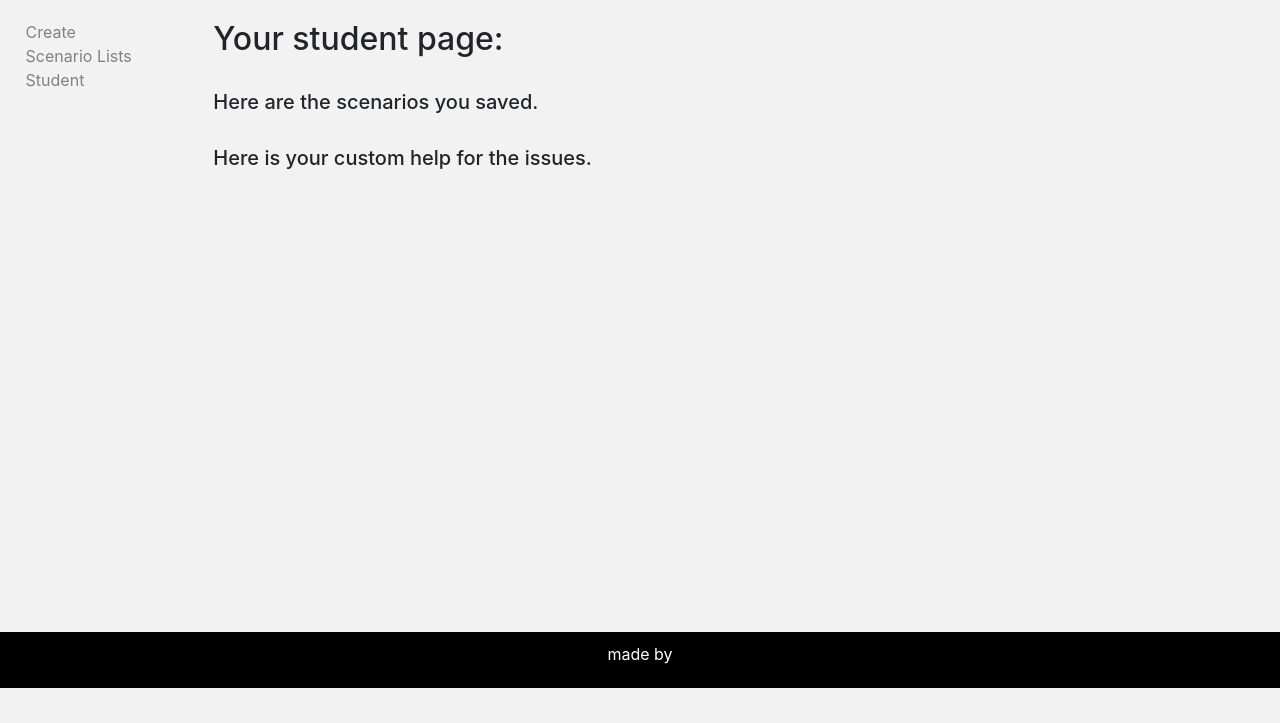
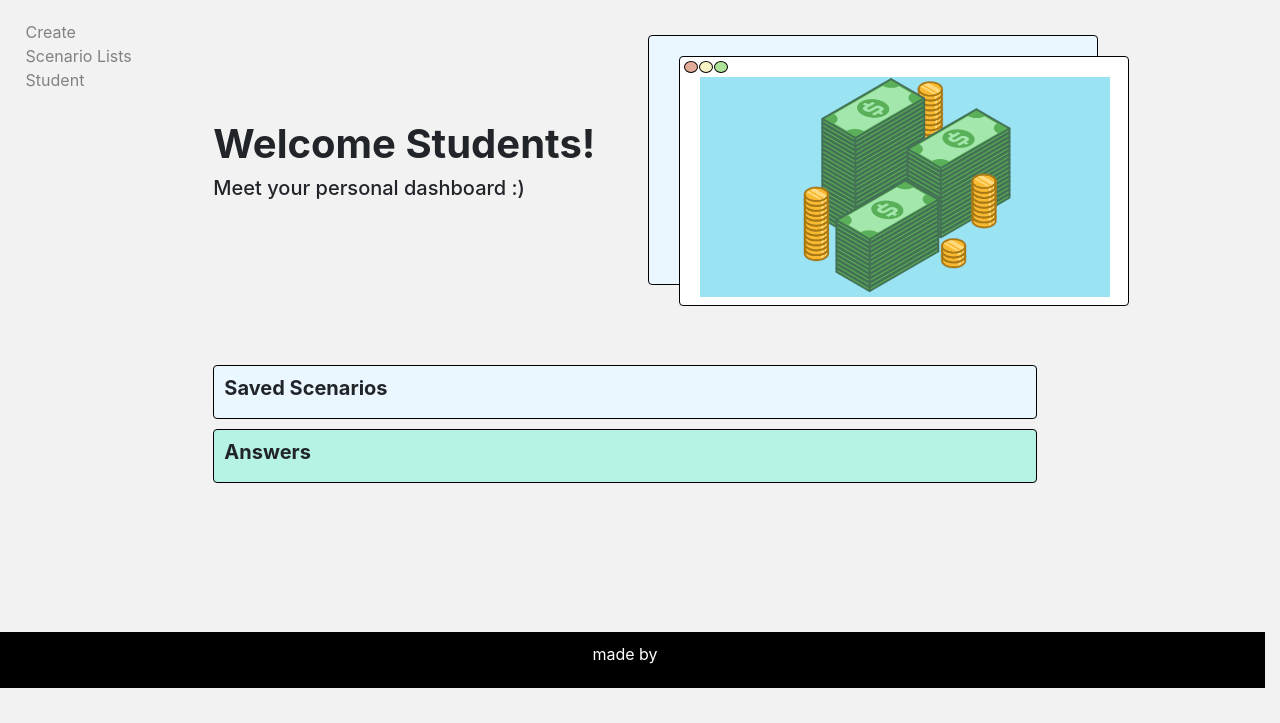
Before and after one commit to lailamay/CodeLabs, a Django app: page /student/ in a window 1280 px wide. Shown: the part 112-835 px from the top of the page. Run offline with Django 3.2, Linux system fonts and the light colour scheme; parts of the project's set-up code (start-up, migrations or seed data) failed here and were passed over; some libraries are stand-ins or nearby versions.

Commit message:
updated student dashboard and other small front-end things

```diff
--- a/mysite/main/templates/main/create.html
+++ b/mysite/main/templates/main/create.html
@@ -1,7 +1,7 @@
 {% extends 'main/base.html' %}
 {% block title %} Create New List {% endblock %}
 {% block content %}
-     <h1> <strong> Create New Scenario List </strong> </h1>
+     <h1 style = "padding-bottom: 5px;"> <strong> Create New Scenario List </strong> </h1>
      <form method="post" action="/create/" class="form-group">
          {% csrf_token %}
          <div class="input-group mb-3">
--- a/mysite/main/templates/main/scenario.html
+++ b/mysite/main/templates/main/scenario.html
@@ -5,7 +5,7 @@
 
 {% block content %}
 	<h1> <strong> View Scenario Lists </strong> </h1>
-	<h2>{{scenario_list.name}}</h2>
+	<h2 style = "padding-top: 5px;">{{scenario_list.name}}</h2>
 	<form method="post" action="#">
 		{% csrf_token %}
 		{% for scenario in scenario_list.scenario_set.all %}
--- a/mysite/main/templates/main/student.html
+++ b/mysite/main/templates/main/student.html
@@ -6,9 +6,73 @@ Student Page
 {% endblock %}
 
 {% block content %}
-<h2> Your student page: </h2>
-<br>
-<h5>Here are the scenarios you saved. </h5>
-<br>
-<h5>Here is your custom help for the issues.</h5>
+<style>
+    .image{
+            width: 450px;
+            height: 250px;
+            left: 715px;
+            top: 110px;
+
+            background: #FFFFFF;
+            border: 1px solid #000000;
+            box-sizing: border-box;
+            border-radius: 4px;
+
+            margin-bottom: 50px;
+            margin-top: 20px;
+            margin-left: 30px;
+        }
+
+    .outer-border{
+        position: absolute;
+        width: 450px;
+        height: 250px;
+        left: 450px;
+        top: 15px;
+
+        background-color: #EAF7FF;;
+        border: 1px solid #000000;
+        box-sizing: border-box;
+        border-radius: 4px;
+    }
+
+    .scenarios{
+        margin-top: 20%;
+        background-color: #EAF7FF;;
+        border: 1px solid #000000;
+        box-sizing: border-box;
+        border-radius: 4px;
+        padding: 10px;
+    }
+
+    .help{
+        background-color: #B6F3E5;
+        border: 1px solid #000000;
+        box-sizing: border-box;
+        border-radius: 4px;
+        padding: 10px;
+        margin-top: 10px;
+    }
+</style>
+
+    <div style = "padding-top: 100px;">
+    <h1> <strong> Welcome Students! </strong> </h1>
+    <h5> Meet your personal dashboard :) </h5>
+    <div>
+
+    <div class = "outer-border">
+        <div class = "image">
+            <button style = "background-color: #E3AB99; position: absolute; width: 12px; height: 12px; left: 35px; top: 25px; border: 1px solid #000000; border-radius: 100%;"> </button>
+            <button style = "background-color: #F8F3C5; position: absolute; width: 12px; height: 12px; left: 50px; top: 25px; border: 1px solid #000000; border-radius: 100%;"> </button>
+            <button style = "background-color: #ADE399; position: absolute; width: 12px; height: 12px; left: 65px; top: 25px; border: 1px solid #000000; border-radius: 100%;"> </button>
+            <img style = "width: 450px; height: 260px; object-fit: cover; padding: 20px;" src = "{% static 'main\images\money.gif' %}" alt = "Budgeting Graphic">
+        </div>
+    </div>
+<div class = "scenarios">
+<h5> <strong> Saved Scenarios </strong> </h5>
+</div>
+
+<div class = "help">
+<h5> <strong> Answers </strong> </h5>
+</div>
 {% endblock %}
```
Also changed, not shown: mysite/main/templates/main/home.html (+3 -5 lines), mysite/db.sqlite3.
